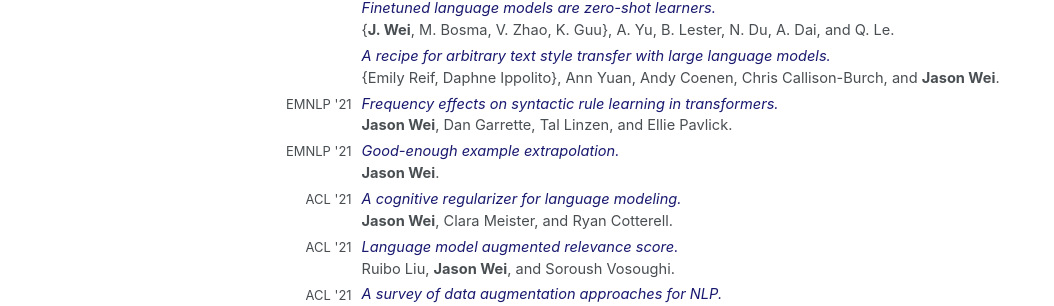
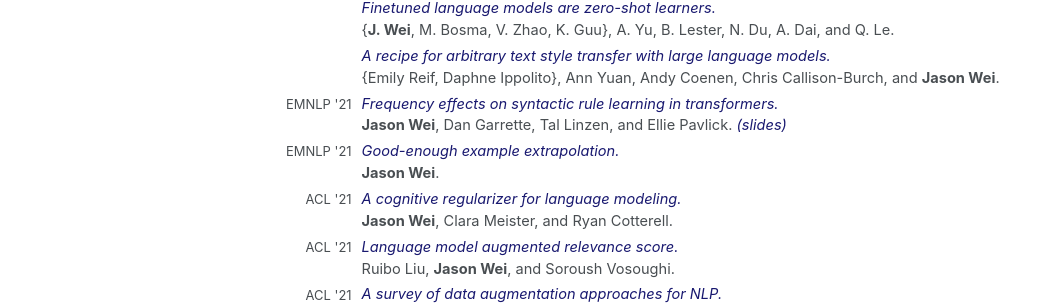
Before and after one commit to jasonwei20/jasonwei20.github.io, a Jekyll site: the page built from _pages/about.md, in a window 1280 px wide. Shown: the part 229-535 px from the top of the page, without its empty margins (0-1054 px from the left). Built offline with Jekyll 4.4.1, drawn with Linux system fonts in a browser that asks for light colours.

Commit message:
Update about.md

```diff
--- a/_pages/about.md
+++ b/_pages/about.md
@@ -51,7 +51,7 @@ I am an <a href="https://research.google/careers/ai-residency/" style="color:#19
   </tr>
   <tr>
     <td></td>
-    <td style="padding-bottom:4px"><b>Jason Wei</b>, Dan Garrette, Tal Linzen, and Ellie Pavlick.</td>
+    <td style="padding-bottom:4px"><b>Jason Wei</b>, Dan Garrette, Tal Linzen, and Ellie Pavlick. <a href="https://docs.google.com/presentation/d/18__88K4Gzu15mMmr4GcDRCOnQaJbCW8RyeScLe2VbjM/edit?usp=sharing" style="color:#191970" target="_blank"><i>(slides)</i></a></td>
   </tr>
   <tr>
     <td style="width:80px; text-align:right; padding-right:10px; font-size:0.8em">EMNLP '21</td>
```
